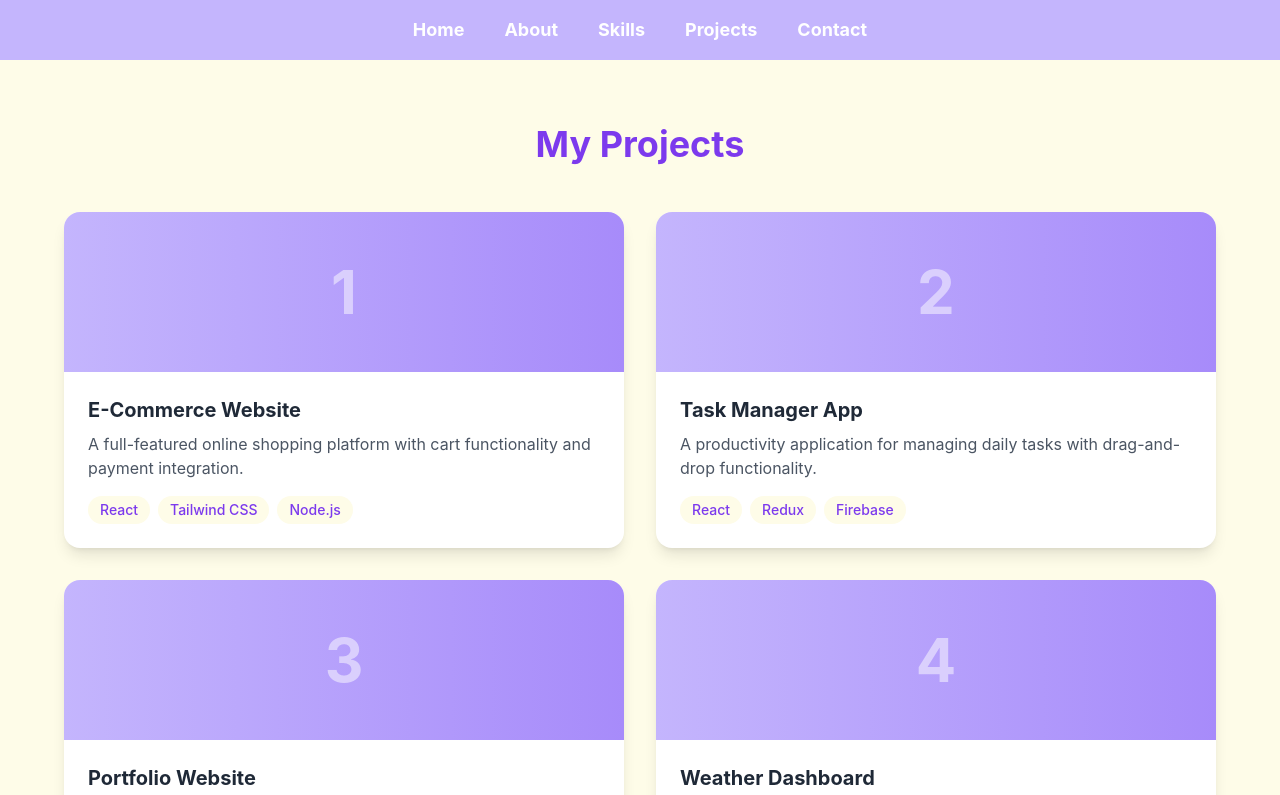
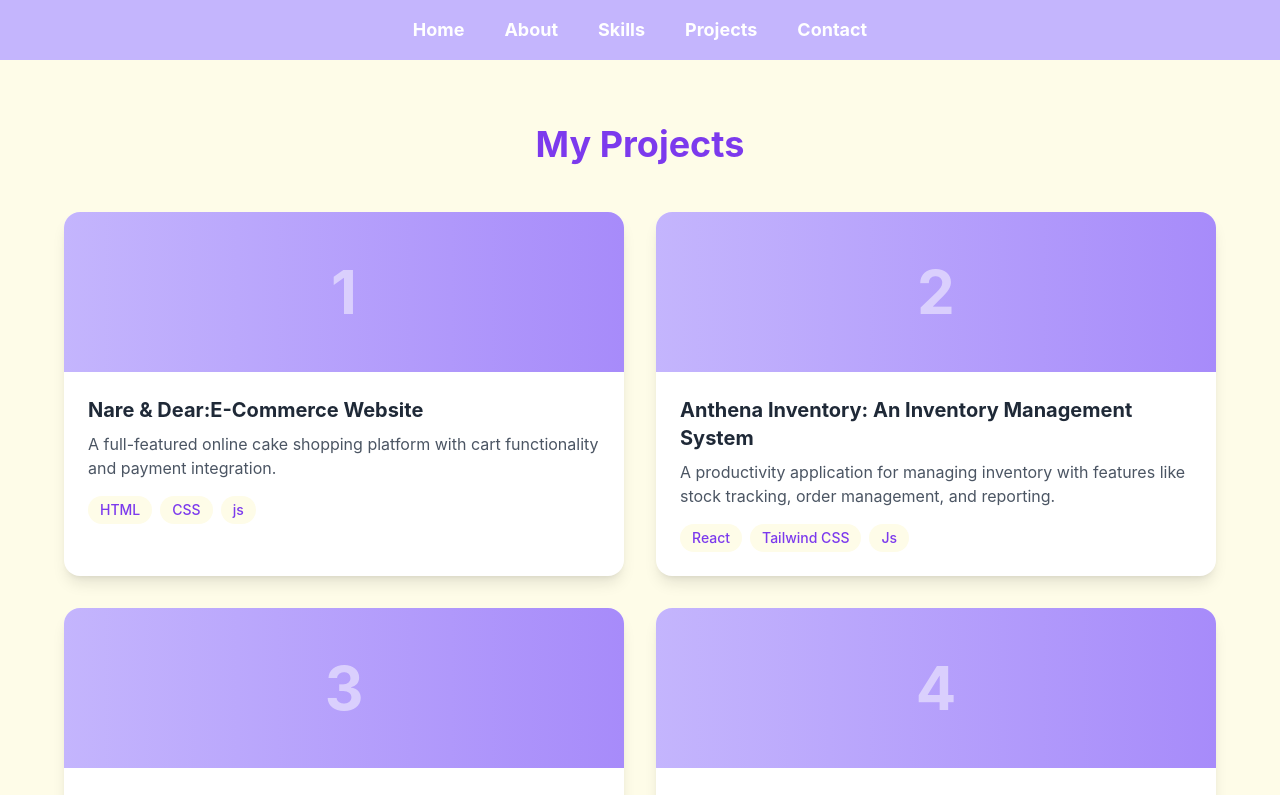
Before and after one commit to anik0103/Anik-s-Portfolio, a React (Create React App) app: page /projects in a window 1280 px wide. Shown: the top 795 px of the page. Built offline with nearby package versions, Linux system fonts and the light colour scheme.

Commit message:
feat: update contact links and project descriptions, add new profile image

```diff
--- a/src/Components/Contact/Contact.js
+++ b/src/Components/Contact/Contact.js
@@ -8,13 +8,13 @@ function Contact() {
             Feel free to reach out if you have any questions or want to collaborate on a project!
           </p>
           <div className="flex flex-col md:flex-row justify-center gap-6">
-            <a href="mailto:example@email.com" className="bg-[#C4B5FD] text-white px-8 py-3 rounded-full font-semibold hover:bg-[#A78BFA] transition-colors duration-300 text-center">
+            <a href="https://mail.google.com/" className="bg-[#C4B5FD] text-white px-8 py-3 rounded-full font-semibold hover:bg-[#A78BFA] transition-colors duration-300 text-center">
               Email Me
             </a>
-            <a href="https://github.com" target="_blank" rel="noopener noreferrer" className="border-2 border-[#C4B5FD] text-[#7C3AED] px-8 py-3 rounded-full font-semibold hover:bg-[#C4B5FD] hover:text-white transition-colors duration-300 text-center">
+            <a href="https://github.com/anik0103" target="_blank" rel="noopener noreferrer" className="border-2 border-[#C4B5FD] text-[#7C3AED] px-8 py-3 rounded-full font-semibold hover:bg-[#C4B5FD] hover:text-white transition-colors duration-300 text-center">
               GitHub
             </a>
-            <a href="https://linkedin.com" target="_blank" rel="noopener noreferrer" className="border-2 border-[#C4B5FD] text-[#7C3AED] px-8 py-3 rounded-full font-semibold hover:bg-[#C4B5FD] hover:text-white transition-colors duration-300 text-center">
+            <a href="https://www.linkedin.com/in/anik-adhikary-6b1969238/" target="_blank" rel="noopener noreferrer" className="border-2 border-[#C4B5FD] text-[#7C3AED] px-8 py-3 rounded-full font-semibold hover:bg-[#C4B5FD] hover:text-white transition-colors duration-300 text-center">
               LinkedIn
             </a>
           </div>
--- a/src/Components/Home/Home.js
+++ b/src/Components/Home/Home.js
@@ -1,5 +1,5 @@
 import { useState, useEffect } from "react";
-import Anik from "../../Assest/Anikpic.jpeg";
+import Anik from "../../Assest/Anik.png";
 
 function Home() {
   const [mousePosition, setMousePosition] = useState({ x: 0, y: 0 });
@@ -39,7 +39,7 @@ function Home() {
             <img
               src={Anik}
               alt="Profile"
-              className="w-full h-full object-cover"
+              className="w-full h-fit object-cover"
             />
           </div>
         </div>
--- a/src/Components/Projects/Projects.js
+++ b/src/Components/Projects/Projects.js
@@ -1,14 +1,14 @@
 function Projects() {
   const projects = [
     {
-      title: 'E-Commerce Website',
-      description: 'A full-featured online shopping platform with cart functionality and payment integration.',
-      tech: ['React', 'Tailwind CSS', 'Node.js'],
+      title: 'Nare & Dear:E-Commerce Website',
+      description: 'A full-featured online cake shopping platform with cart functionality and payment integration.',
+      tech: ['HTML', 'CSS', 'js'],
     },
     {
-      title: 'Task Manager App',
-      description: 'A productivity application for managing daily tasks with drag-and-drop functionality.',
-      tech: ['React', 'Redux', 'Firebase'],
+      title: 'Anthena Inventory: An Inventory Management System',
+      description: 'A productivity application for managing inventory with features like stock tracking, order management, and reporting.',
+      tech: ['React', 'Tailwind CSS', 'Js'],
     },
     {
       title: 'Portfolio Website',
```
Also changed, not shown: src/Assest/Anik.png (added).
